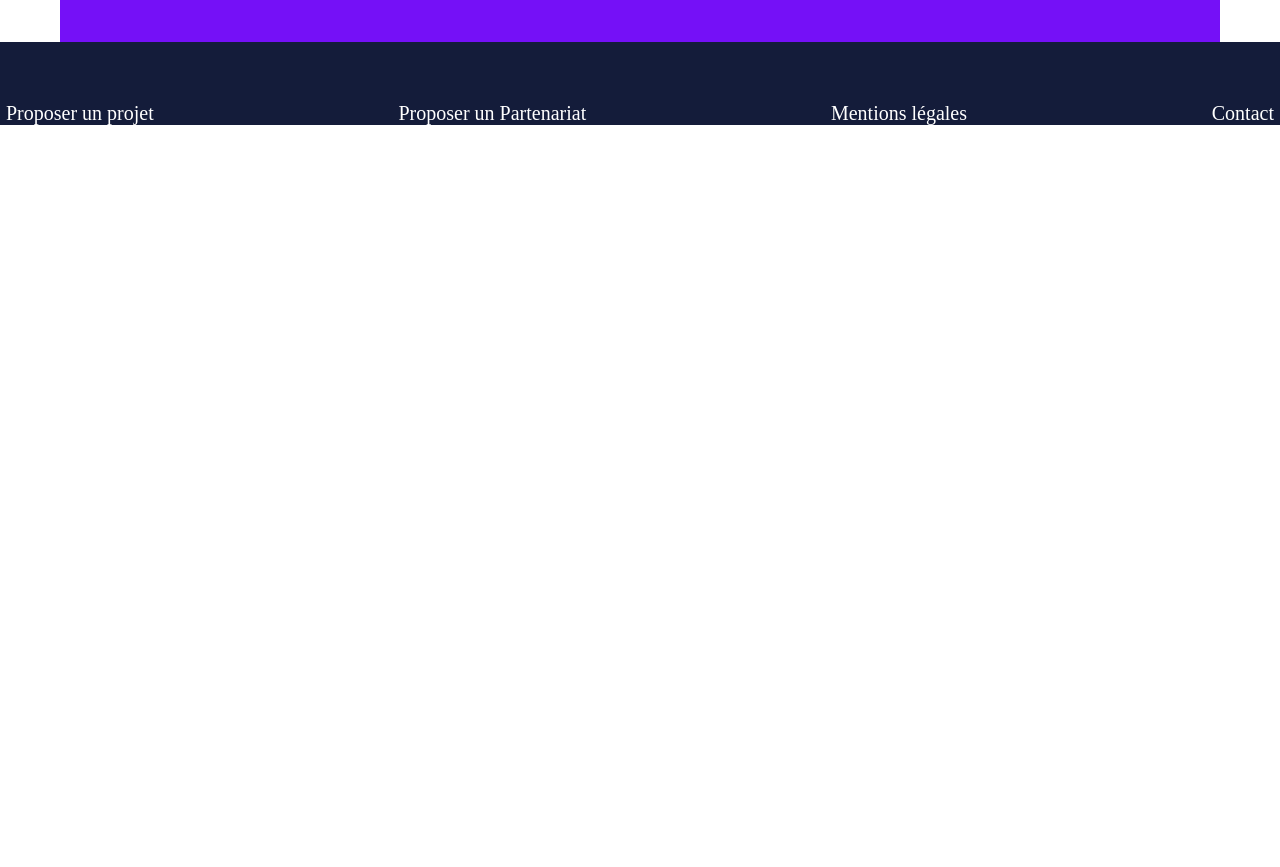
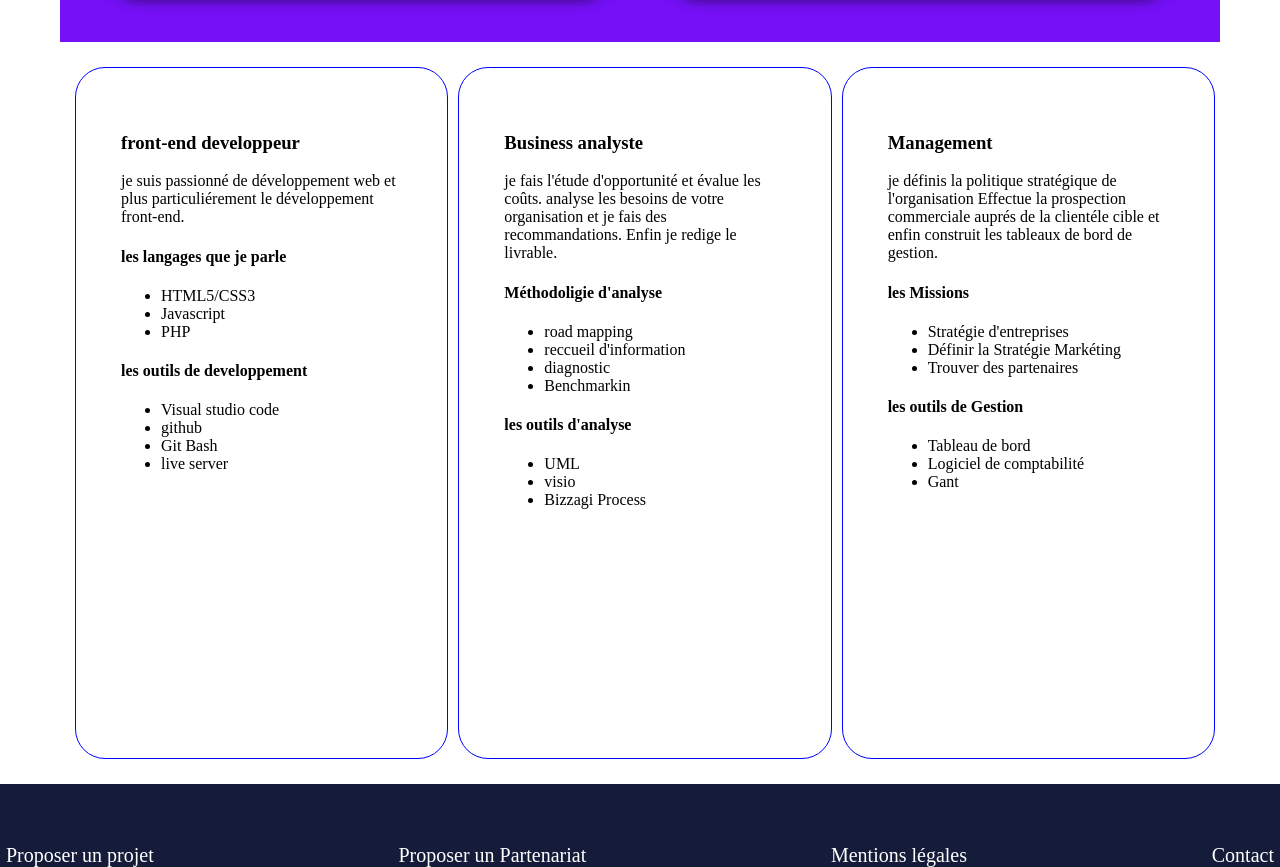
Before and after one commit to Fdiagana/portfolio, a plain HTML site: page index.html in a window 1280 px wide. Shown: the part 1370-2237 px from the top of the page. Before the commit the page ends 1495 px from the top, so only its background shows below. Drawn offline with Linux system fonts and the light colour scheme; a web font is replaced by a local one.

Commit message:
mentorat

```diff
--- a/index.html
+++ b/index.html
@@ -11,6 +11,7 @@
         <title>portfolio</title>
     </head>
     <body>
+    <!-- navbar-->
         <header>
             <div class="brand-container">
                 <div class="brand-container-left">
@@ -28,6 +29,8 @@
                 </div>
             </div>
         </header>
+
+ <!--introduce myself-->
         <div class="intro">
             <h1>
                 Business analyste et developpeur web front-end
@@ -39,6 +42,8 @@
                 <img src="images/pp-small.jpg">
             </p>
         </div>
+
+<!--about me-->
         <div class="presentation">
             <h2>
                 Hello World! Et si on faisait connaissance
@@ -51,6 +56,8 @@
 
             </h3>
         </div>
+
+<!--project cards-->
         <main>
             <h2 class="project"> Mes derniers projets</h2>
             <h3 class="project">
@@ -93,6 +100,100 @@
                 </div>
             </div>
         </main>
+
+<!--skills cards-->
+        <main-b class="main-b">
+            <div class="main-b-box">
+                <h3>
+                    front-end developpeur
+                </h3>
+                <div>
+                    je suis passionné de développement web
+                    et plus particuliérement
+                    le développement front-end.
+                </div>
+                <div>
+                    <h4>
+                        les langages que je parle
+                    </h4>
+                    <ul>
+                        <li>HTML5/CSS3</li>
+                        <li>Javascript</li>
+                        <li>PHP</li>
+                    </ul>
+                    <h4>
+                        les outils de developpement
+                    </h4>
+                    <ul>
+                        <li>Visual studio code</li>
+                        <li>github</li>
+                        <li>Git Bash</li>
+                        <li>live server</li>
+                    </ul>
+                </div>
+            </div>
+            <div class="main-b-box">
+                <h3>
+                    Business analyste
+                </h3>
+                <div>
+                    je fais l'étude d'opportunité et évalue les coûts.
+                    analyse les besoins de votre organisation et je fais
+                    des recommandations. Enfin je redige le livrable.
+
+                </div>
+                <div>
+                    <h4>
+                        Méthodoligie d'analyse
+                    </h4>
+                    <ul>
+                        <li>road mapping</li>
+                        <li>reccueil d'information</li>
+                        <li>diagnostic</li>
+                        <li>Benchmarkin</li>
+                    </ul>
+                    <h4>
+                        les outils d'analyse
+                    </h4>
+                    <ul>
+                        <li>UML</li>
+                        <li>visio</li>
+                        <li>Bizzagi Process</li>
+
+                    </ul>
+                </div>
+            </div>
+            <div class="main-b-box">
+                <h3>
+                    Management
+                </h3>
+                <div>
+                    je définis la politique stratégique de l'organisation
+                    Effectue la prospection commerciale auprés de la clientéle
+                    cible et enfin construit les tableaux de bord de gestion.
+                </div>
+                <div>
+                    <h4>
+                        les Missions
+                    </h4>
+                    <ul>
+                        <li>Stratégie d'entreprises</li>
+                        <li>Définir la Stratégie Markéting</li>
+                        <li>Trouver des partenaires</li>
+                    </ul>
+                    <h4>
+                        les outils de Gestion
+                    </h4>
+                    <ul>
+                        <li>Tableau de bord</li>
+                        <li>Logiciel de comptabilité</li>
+                        <li>Gant</li>
+                    </ul>
+                </div>
+            </div>
+        </main-b>
+
+<!--footer-->
         <footer>
                 <div>
                     <a href="#">
--- a/style.css
+++ b/style.css
@@ -49,6 +49,7 @@ main{
     border-radius: 30px 30px 30px 30px;
     width: 500px;
     height: 250px;
+    box-shadow : 0 4px 1rem black ;
 
 
 }
@@ -60,6 +61,7 @@ main{
     border-radius: 30px 30px 30px 30px;
     width: 500px;
     height: 250px;
+    box-shadow : 0 4px 1rem black;
 }
 .main-box-1-food:hover{
     background:-webkit-gradient(linear, right top, right bottom, from(#3d76e4), to(#3d75e45d));
@@ -74,6 +76,7 @@ main{
     border-radius: 30px 30px 30px 30px;
     width: 500px;
     height: 250px;
+    box-shadow : 0 4px 1rem black;
 }
 .main-box-2-GMN:hover{
     background:-webkit-gradient(linear, right top, right bottom, from(#3d76e4), to(#3d75e45d));
@@ -83,9 +86,29 @@ main{
     border-radius: 30px 30px 30px 30px;
     width: 500px;
     height: 250px;
+    box-shadow : 0 4px 1rem black;
 }
 .main-box-2-pig:hover{
     background:-webkit-gradient(linear, right top, right bottom, from(#3d76e4), to(#3d75e45d));
+
+}
+.main-b{
+    display: flex;
+    margin-left: 70px;
+    margin-right: 60px;
+    margin-bottom: 20px;
+    margin-top: 20px;
+
+}
+.main-b-box{
+    border: 1px solid blue ;
+    padding: 45px;
+    border-radius: 30px;
+    margin: 5px;
+    width: 300px;
+    height: 600px;
+
+
 
 }
 
```
